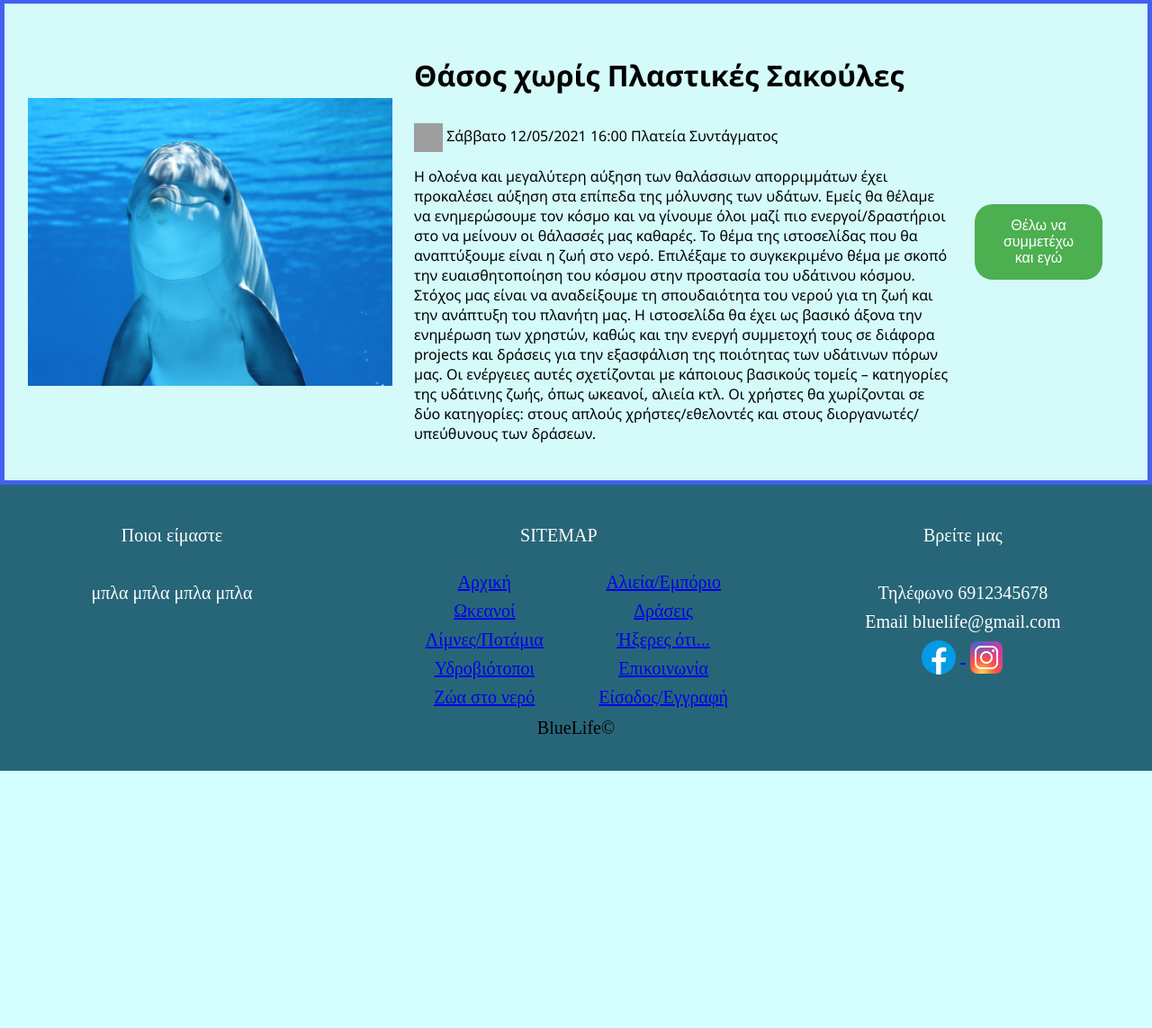
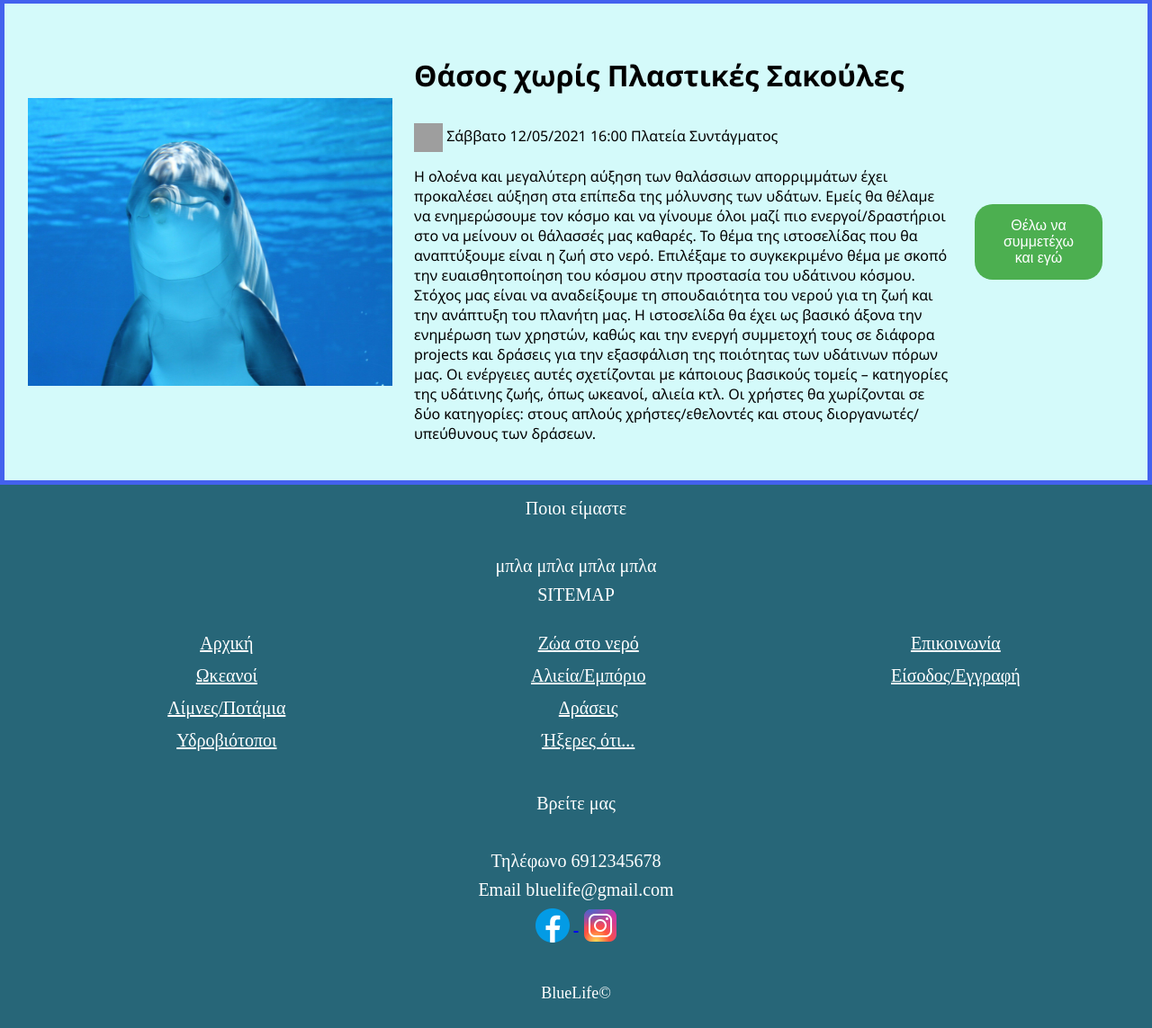
Before and after one commit to vrstelios/blue_life_csd_2021, a PHP site: page /Actions.html in a window 1280 px wide. Shown: the part 1894-3037 px from the top of the page at 90% size. Before the commit the page ends 2751 px from the top, so only its background shows below. Run offline with PHP 8.4, Linux system fonts and the light colour scheme; grey boxes are pictures that could not be loaded.

Commit message:
add new footer

```diff
--- a/styles.css
+++ b/styles.css
@@ -999,21 +999,45 @@ article input[type=submit]:hover {
 
 /*--- Για την gallery ---*/
 
-
-/* Για το footer */
-/* The grid container */
-.grid-container {
-    display: grid;
-    grid-template-areas:
-    'header header header header header header'
-    'left left middle middle right right'
-    'footer footer footer footer footer footer';
-    /* grid-column-gap: 10px; - if you want gap between the columns */
+/*--- Για το footer ---*/
+footer {
+    height: auto;
+    background-color: #276678;
+    padding: 10px;
+    text-align: center;
+    font-size: 20px;
+    color: white;
 }
 
-.left, .middle, .right {
-    padding: 30px;
-    height: 200px; /* Should be removed. Only for demonstration */
+footer ul {
+    height: 160px;
+    display: flex;
+    flex-direction: column;
+    flex-wrap: wrap;
+    list-style-type:none;
+}
+
+footer li{
+    display:inline-block;
+    padding:2px;
+    /* background-color: white;
+
+    */
+}
+
+.column {
+    float: left;
+    width: 33.33%;
+    padding: 0;
+    background-color: #276678;
+    box-sizing: border-box;
+}
+
+/* Clear floats after the columns */
+.row:after {
+    content: "";
+    display: table;
+    clear: both;
 }
 
 /* Style the left column */
@@ -1021,41 +1045,40 @@ article input[type=submit]:hover {
     grid-area: left;
     line-height: 1.6;
 }
-
 /* Style the middle column */
 .middle {
     grid-area: middle;
     line-height: 1.6;
 }
-
-/* Style the right column
-.right {
-    grid-area: right;
-}   moved to footer adds*/
-
-/* Style the footer */
-.footer {
-    grid-area: footer;
-    padding: 6px;
-    text-align: center;
-}
-
-footer {
-    background-color: #276678;
-    padding: 10px;
-    text-align: center;
-    font-size: 20px;
-    color: white;
-}
-/*--- Για το footer ---*/
-footer ul {
-    height: 160px;
-    display: flex;
-    flex-direction: column;
-    flex-wrap: wrap;
-    list-style-type:none;
-}
 .right {
     grid-area: right;
     line-height: 1.6;
 }
+
+footer li a:visited {
+    color: blue;
+}
+footer li a:link {
+    color: white;
+  /*  border-style: solid;
+    border-width: thin;
+    border-color: red;
+    background-color: #1f5362;
+       */
+}
+footer li a:hover {
+    color: blue;
+}
+
+footer h3 {
+    font-size: 24px;
+}
+footer p {
+    color: white;
+    font-size: 18px;
+}
+
+#copyrights {
+    font-size: 16px;
+    color: darkcyan;
+}
```
